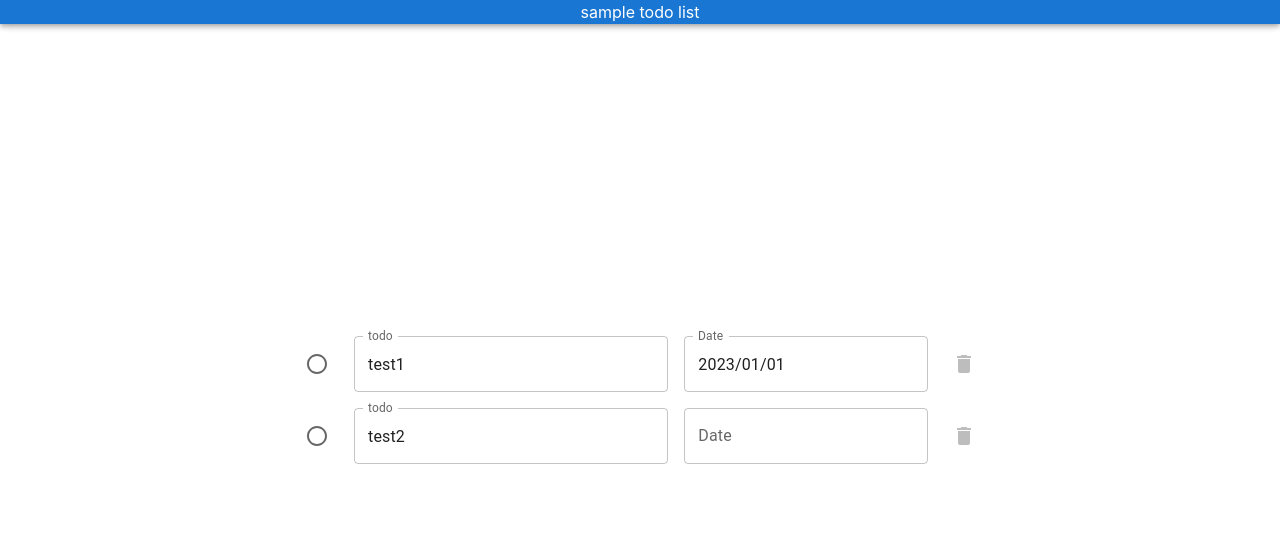
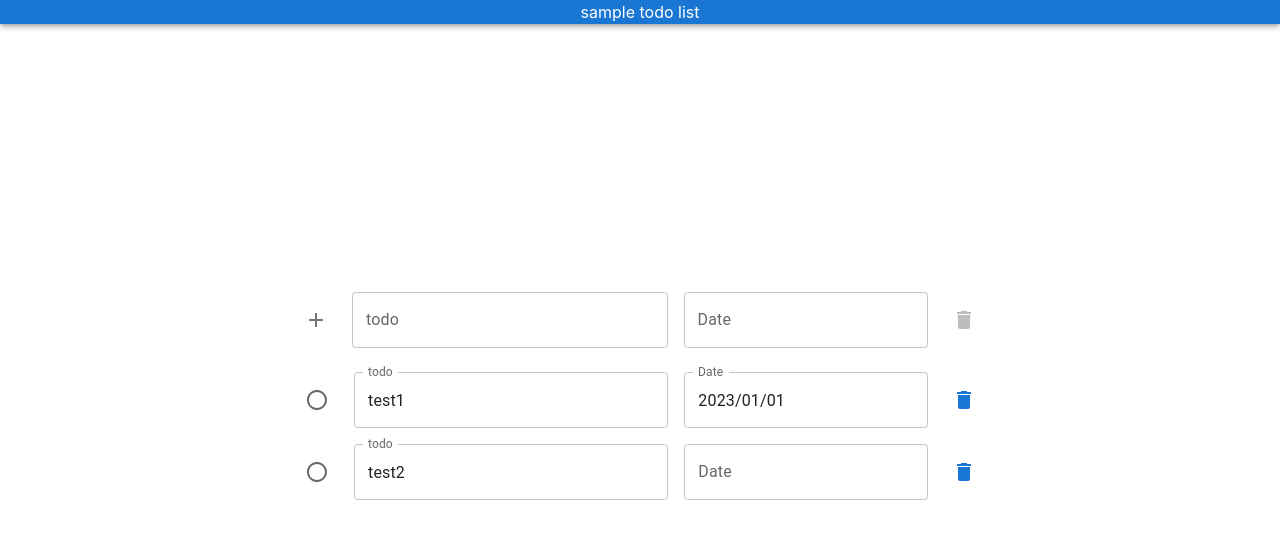
Before and after one commit to Cattleya20210213/Todo_Project, a React (Vite) app: page / in a window 1280 px wide. Shown: the top 538 px of the page. Built offline with nearby package versions, Linux system fonts and the light colour scheme.

Commit message:
[mod]追加用コンポーネントを作成

```diff
--- a/src/components/Organisms/todoListItem.tsx
+++ b/src/components/Organisms/todoListItem.tsx
@@ -5,14 +5,16 @@ import RadioButtonUncheckedIcon from "@mui/icons-material/RadioButtonUnchecked";
 import DeleteIcon from "@mui/icons-material/delete";
 import dayjs from "dayjs";
 import { PrimitiveAtom, useAtom } from "jotai";
-import { TodoListItemsAtom } from "../../jotai/todoListAtom";
+import { TodoListItem } from "../../jotai/todoListAtom";
+import AddIcon from "@mui/icons-material/Add";
 
 export type TodoListItemProps = {
-  todoItemAtom: PrimitiveAtom<TodoListItemsAtom[number]>;
+  todoItemAtom: PrimitiveAtom<TodoListItem>;
+  isAdd?: boolean;
 };
 
 const TodoItem = (props: TodoListItemProps) => {
-  const { todoItemAtom } = props;
+  const { todoItemAtom, isAdd } = props;
   const [todoItem, setTodoItem] = useAtom(todoItemAtom);
   const { title, due } = todoItem;
 
@@ -26,10 +28,16 @@ const TodoItem = (props: TodoListItemProps) => {
         width: "720px",
       }}
     >
-      <Checkbox
-        icon={<RadioButtonUncheckedIcon />}
-        checkedIcon={<CheckCircleIcon />}
-      />
+      {isAdd ? (
+        <IconButton>
+          <AddIcon />
+        </IconButton>
+      ) : (
+        <Checkbox
+          icon={<RadioButtonUncheckedIcon />}
+          checkedIcon={<CheckCircleIcon />}
+        />
+      )}
       <TextField
         value={title}
         label="todo"
@@ -50,7 +58,7 @@ const TodoItem = (props: TodoListItemProps) => {
           }));
         }}
       />
-      <IconButton aria-label="delete" disabled color="primary">
+      <IconButton aria-label="delete" color="primary" disabled={!!isAdd}>
         <DeleteIcon />
       </IconButton>
     </ListItem>
--- a/src/components/pages/todoList.tsx
+++ b/src/components/pages/todoList.tsx
@@ -1,5 +1,5 @@
 import Header from "../uiParts/header";
-import { todoItemAtomsAtom } from "../../jotai/todoListAtom";
+import { todoItemToAddAtom, todoItemAtomsAtom } from "../../jotai/todoListAtom";
 import "./TodoList.css";
 import { List } from "@mui/material";
 import { useAtom } from "jotai";
@@ -10,6 +10,7 @@ const TodoList = () => {
   return (
     <>
       <Header></Header>
+      <TodoListItem todoItemAtom={todoItemToAddAtom} isAdd={true} />
       <List>
         {todoList.map((todoItemAtom) => (
           <TodoListItem todoItemAtom={todoItemAtom}></TodoListItem>
--- a/src/jotai/todoListAtom.ts
+++ b/src/jotai/todoListAtom.ts
@@ -1,22 +1,30 @@
 import { atom } from "jotai";
 import { splitAtom } from "jotai/utils";
 
-export type TodoListItemsAtom = {
+export type TodoListItem = {
   title: string;
   due: string;
-  isFineshed: boolean;
-}[];
+  isFinished: boolean;
+};
 
-const testItems:TodoListItemsAtom = [{
+const initTodoListItem:TodoListItem = {
+  title:'',
+  due:'',
+  isFinished:false,
+}
+
+const testItems:TodoListItem[] = [{
   title:'test1',
   due: '2023-01-01',
-  isFineshed:false,
+  isFinished:false,
+
 },{
   title:'test2',
   due: '',
-  isFineshed:false,
+  isFinished:false,
 }]
 
 
 const todoItemsAtom = atom(testItems);
 export const todoItemAtomsAtom = splitAtom(todoItemsAtom);
+export const todoItemToAddAtom = atom(initTodoListItem);
```
